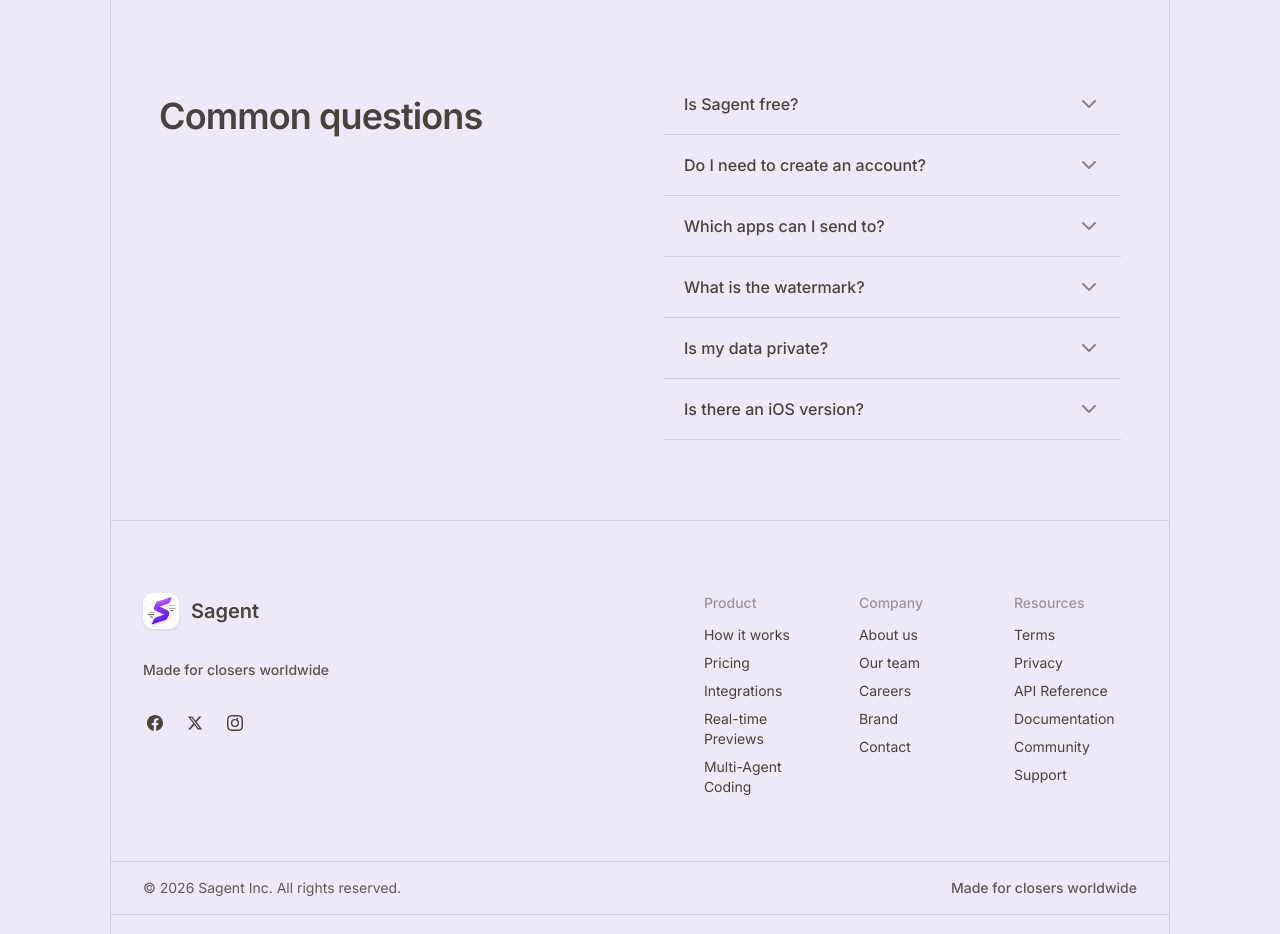
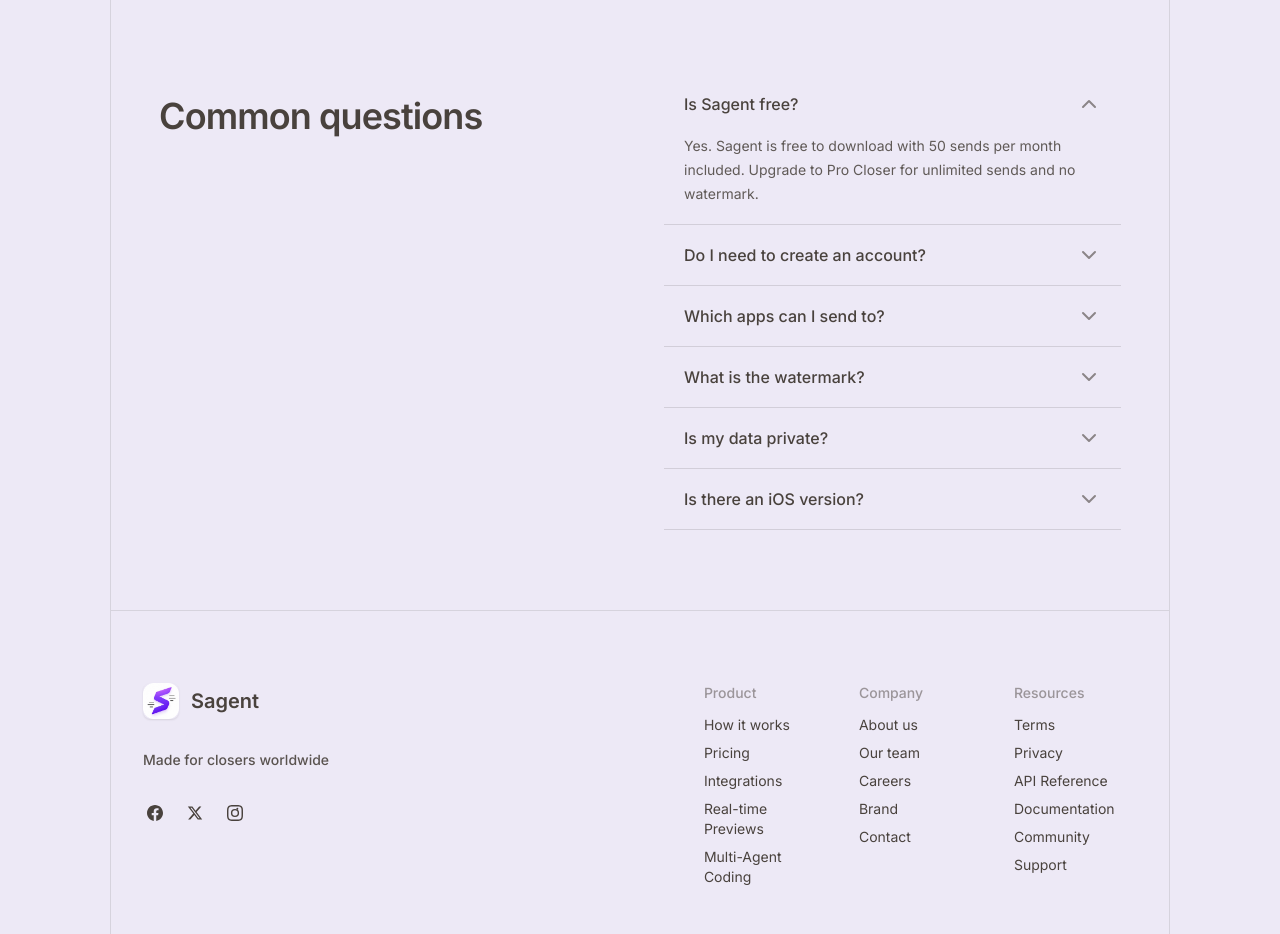
Before and after one commit to itskibetbrian/sagent-website, a Next.js app: page /pricing in a window 1280 px wide. Shown: the part 920-1854 px from the top of the page. Built offline with nearby package versions, Linux system fonts and the light colour scheme.

Commit message:
feat: update accordion components to single-open logic
Standardize accordion behavior with first item open by default.

Co-authored-by: Dunny <78326654+itskibetbrian@users.noreply.github.com>

```diff
--- a/components/sagent-marketing-sections.tsx
+++ b/components/sagent-marketing-sections.tsx
@@ -359,10 +359,10 @@ export function HowItWorksSteps() {
 }
 
 export function SagentFAQ() {
-  const [openItems, setOpenItems] = useState<number[]>([])
+  const [openItem, setOpenItem] = useState<number>(0)
 
   const toggleItem = (index: number) => {
-    setOpenItems((prev) => (prev.includes(index) ? prev.filter((item) => item !== index) : [...prev, index]))
+    setOpenItem(openItem === index ? -1 : index)
   }
 
   return (
@@ -376,7 +376,7 @@ export function SagentFAQ() {
         <div className="w-full lg:flex-1 flex flex-col justify-center items-center">
           <div className="w-full flex flex-col">
             {faqItems.map((item, index) => {
-              const isOpen = openItems.includes(index)
+              const isOpen = openItem === index
 
               return (
                 <div key={item.question} className="w-full border-b border-[rgba(73,66,61,0.16)] overflow-hidden">
```
